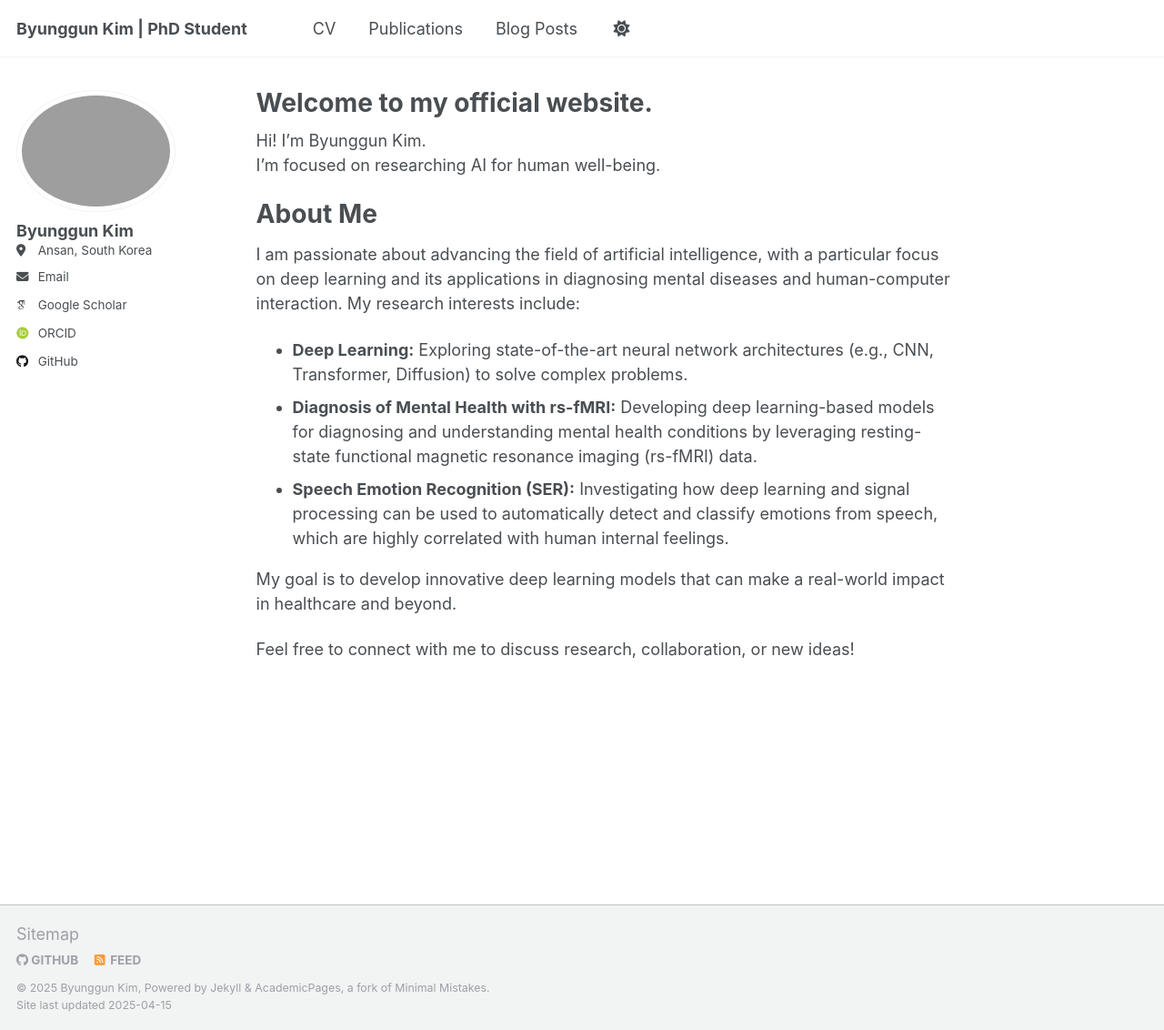
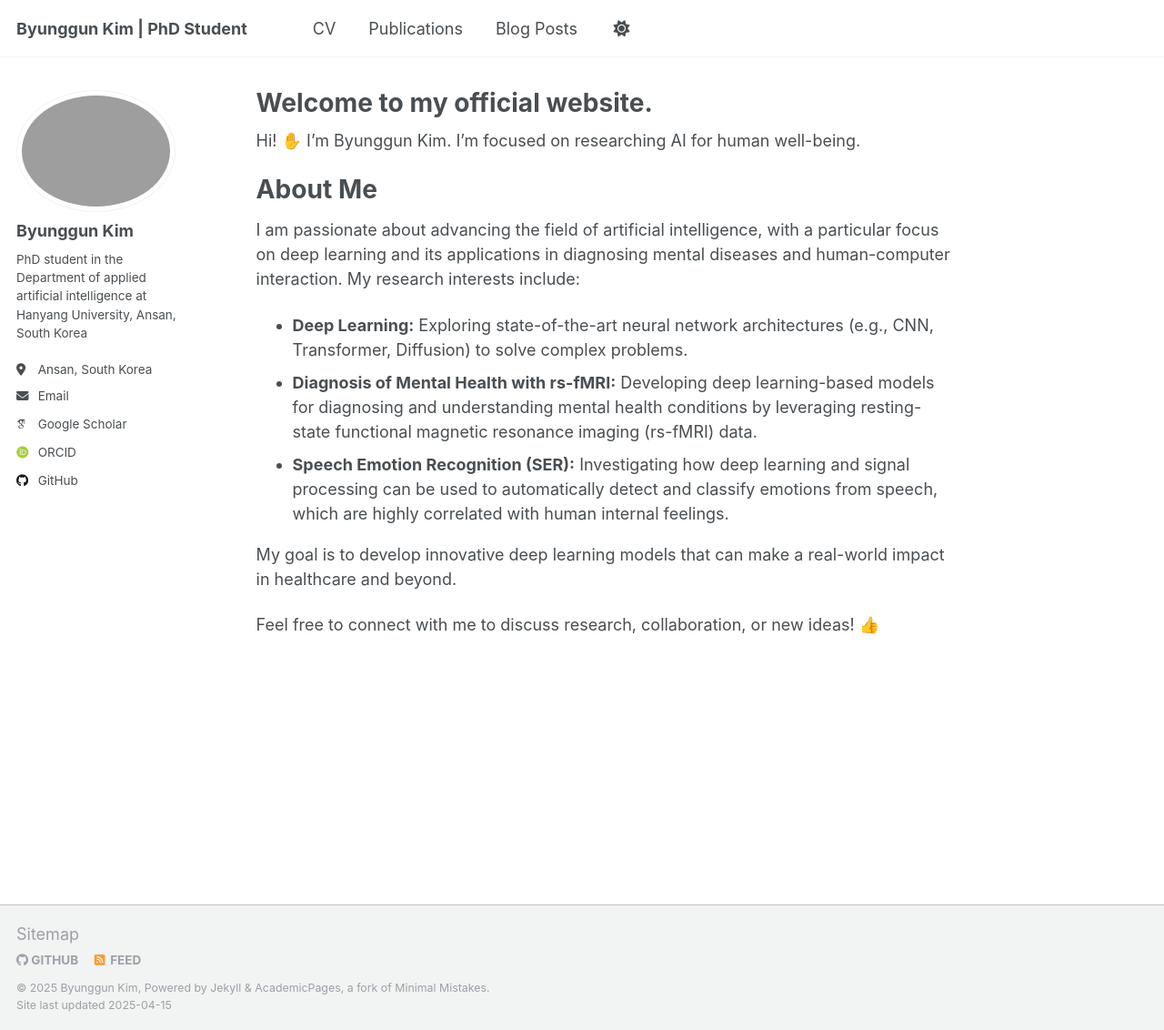
Before and after one commit to byunggunkim/byunggunkim.github.io, a Jekyll site: the page built from _pages/about.md, in a window 1280 px wide and 1132 px high. Shown: the whole window at 91% size. Built offline with Jekyll 4.4.1, drawn with Linux system fonts in a browser that asks for light colours; emoji names are drawn with the system emoji font; some web fonts are replaced; part of the change alters nothing that is shown.

Commit message:
add emoji

```diff
--- a/_config.yml
+++ b/_config.yml
@@ -24,8 +24,7 @@ author:
   # Biographic information
   avatar           : "profile.png"
   name             : "Byunggun Kim"
-  # pronouns         : "he/him"
-  bie              : "PhD student in the Department of applied artificial intelligence at Hanyang University, Ansan, South Korea"
+  bio              : "PhD student in the Department of applied artificial intelligence at Hanyang University, Ansan, South Korea"
   location         : "Ansan, South Korea"
   email            : "byunggunkim@hanyang.ac.kr"
 
--- a/_pages/about.md
+++ b/_pages/about.md
@@ -7,7 +7,7 @@ redirect_from:
   - /about.html
 ---
 
-Hi! I'm Byunggun Kim.
+Hi! :hand: I'm Byunggun Kim.
 I'm focused on researching AI for human well-being.
 
 # About Me
@@ -20,7 +20,7 @@ I am passionate about advancing the field of artificial intelligence, with a par
 
 My goal is to develop innovative deep learning models that can make a real-world impact in healthcare and beyond.
 
-Feel free to connect with me to discuss research, collaboration, or new ideas!
+Feel free to connect with me to discuss research, collaboration, or new ideas! :thumbsup:
 
 
 <!-- This is the front page of a website that is powered by the [Academic Pages template](https://github.com/academicpages/academicpages.github.io) and hosted on GitHub pages. [GitHub pages](https://pages.github.com) is a free service in which websites are built and hosted from code and data stored in a GitHub repository, automatically updating when a new commit is made to the repository. This template was forked from the [Minimal Mistakes Jekyll Theme](https://mmistakes.github.io/minimal-mistakes/) created by Michael Rose, and then extended to support the kinds of content that academics have: publications, talks, teaching, a portfolio, blog posts, and a dynamically-generated CV. You can fork [this template](https://github.com/academicpages/academicpages.github.io) right now, modify the configuration and markdown files, add your own PDFs and other content, and have your own site for free, with no ads! -->
```
